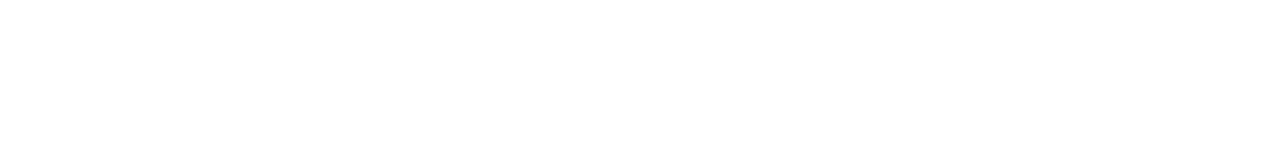
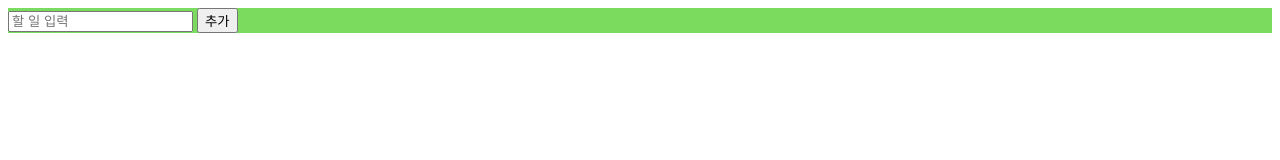
Before and after one commit to kkh0603/my-album, a plain HTML site: page my-album/index.html in a window 1280 px wide. Drawn offline with Linux system fonts and the light colour scheme.

Commit message:
250716 html 생성, 항목 추가 제거

```diff
--- a/my-album/index.html
+++ b/my-album/index.html
@@ -7,11 +7,64 @@
 </head>
 <body>
   <div style="background-color: rgb(123, 219, 94);">
+    <input type="text" id="todoInput" placeholder="할 일 입력">
+    <button onclick="addTodo()">추가</button>
+    <ul id="todoList"></ul>
   </div>
 
   <script>
+    function addTodo() {
+      const inputVal = document.getElementById('todoInput')
+      const inputText = inputVal.value.trim()
+      if (!Text) return
+
+      const listTag = document.createElement('li')
+      listTag.innerText = inputText
+
+      const delBtn = document.createElement('button')
+      delBtn.innerText = '삭제'
+      delBtn.onclick = function () {
+        listTag.remove()
+      }
+      listTag.appendChild(delBtn)
+      document.getElementById('todoList').appendChild(listTag)
+    }
 
   </script>
 
+    <!-- <input type="text" id="todoInput" placeholder="할 일을 입력하세요">
+    <button onclick="addTodo()">추가</button>
+    <ul id="todoList"></ul>
+
+    <script>
+       function addTodo() {
+        const input = document.getElementById('todoInput')
+        const text = input.value.trim()
+
+        // 입력이 없으면 추가하지 않음
+        if (!text) return
+
+        // <li> 요소 만들기
+        const li = document.createElement('li')
+        li.innerText = text
+
+        // 삭제 버튼 만들기
+        const delBtn = document.createElement('button')
+        delBtn.innerText = '❌ 삭제'
+        delBtn.onclick = function () {
+          li.remove() // 클릭 시 li 삭제
+        }
+
+        // li에 버튼 추가 → 리스트에 추가
+        li.appendChild(delBtn)
+        document.getElementById('todoList').appendChild(li)
+
+        // 입력창 비우기
+        input.value = ''
+    }
+  </script> -->
+
+
+
 </body>
 </html>
```
